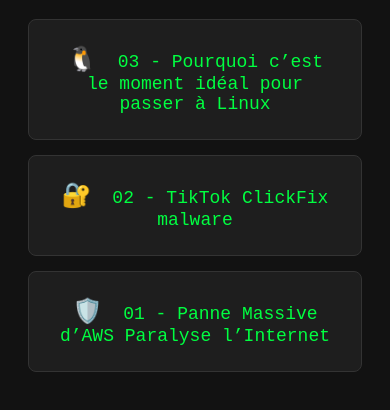
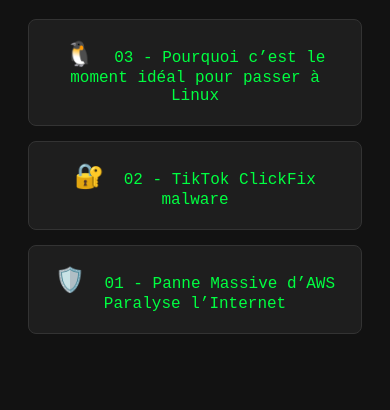
Before and after one commit to hackthedevils/cyberactu, a plain HTML site: page index.html in a window 390 px wide. Shown: the part 140-550 px from the top of the page. Drawn offline with Linux system fonts and the light colour scheme.

Commit message:
Update index.html

```diff
--- a/index.html
+++ b/index.html
@@ -49,6 +49,15 @@
             font-size: 24px;
             margin-right: 10px;
         }
+        @media (max-width: 480px) {
+  .link-card {
+    padding: 10px;
+  }
+  a {
+    font-size: 16px;
+  }
+}
+
     </style>
 </head>
 <body>
```
